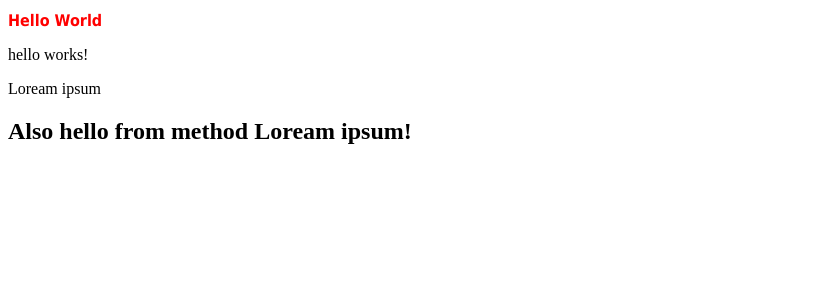
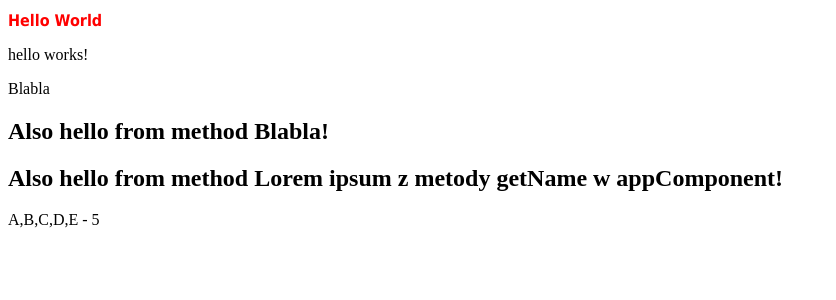
Before and after one commit to hazenite/Angular-course, an Angular app: page / in a window 1280 px wide. Shown: the top 300 px of the page, without its empty margins (0-836 px from the left). Built offline with nearby package versions, Linux system fonts and the light colour scheme.

Commit message:
4# Communication between components

```diff
--- a/src/app/app.component.html
+++ b/src/app/app.component.html
@@ -1,2 +1,2 @@
 <h1>Hello World</h1>
-<app-hello></app-hello>
+<app-hello [name]="getName()" [users]="users" [amount]="5"></app-hello>
--- a/src/app/app.component.ts
+++ b/src/app/app.component.ts
@@ -4,10 +4,14 @@ import { HelloComponent } from './hello/hello.component';
 
 @Component({
   selector: 'app-root',
-  imports: [RouterOutlet, HelloComponent],
+  imports: [HelloComponent],
   templateUrl: './app.component.html',
   styleUrl: './app.component.scss',
 })
 export class AppComponent {
   title = 'agnular-course';
+  users: string[] = ['A', 'B', 'C', 'D', 'E'];
+  getName() {
+    return 'Lorem ipsum z metody getName w appComponent';
+  }
 }
--- a/src/app/hello/hello.component.html
+++ b/src/app/hello/hello.component.html
@@ -1,3 +1,9 @@
 <p>hello works!</p>
 {{value}}
 <h2> Also hello from method {{getValue()}}!</h2>
+
+
+<h2> Also hello from method {{name}}!</h2>
+
+
+<p> {{users.join(',')}} - {{amount}}</p>
--- a/src/app/hello/hello.component.ts
+++ b/src/app/hello/hello.component.ts
@@ -1,4 +1,4 @@
-import { Component } from '@angular/core';
+import { Component, Input } from '@angular/core';
 
 @Component({
   selector: 'app-hello',
@@ -8,7 +8,13 @@ import { Component } from '@angular/core';
   styleUrl: './hello.component.scss',
 })
 export class HelloComponent {
-  value = 'Loream ipsum';
+  @Input() name: string = '';
+  @Input() users: string[] = [];
+
+  @Input() amount: number = 0;
+
+  value = 'Blabla';
+
   getValue() {
     return this.value;
   }
```
Also changed, not shown: 1 other file (tests, documents, lock files or other folders).
